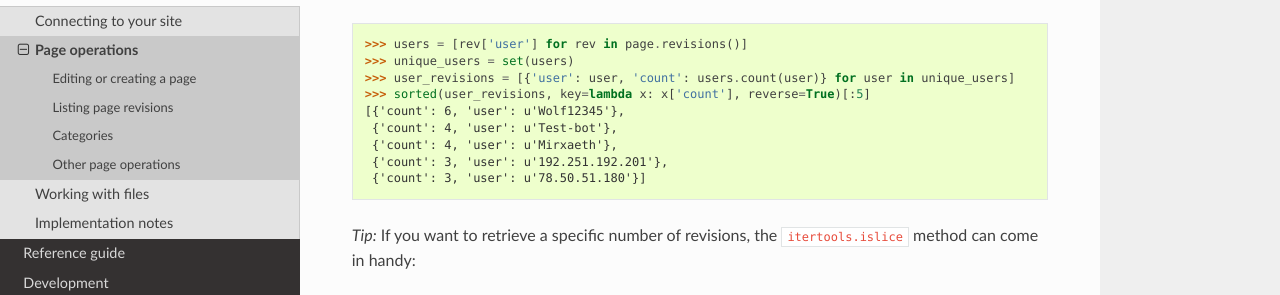
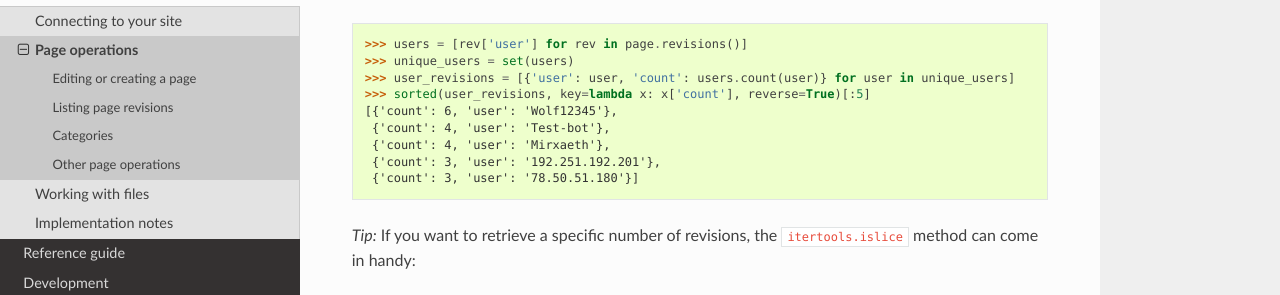
Before and after one commit to mwclient/mwclient, a Sphinx documentation site: the page built from docs/source/user/page-ops.rst, in a window 1280 px wide and 900 px high, scrolled down 878 px. Shown: the part 156-451 px from the top of the window. Built offline with Sphinx 7.4.7 and the Read the Docs theme 2.0.0, drawn with Linux system fonts in a browser that asks for light colours; the version number is read from the project's files by our own code.

```diff
--- a/docs/source/conf.py
+++ b/docs/source/conf.py
@@ -54,8 +54,8 @@ source_suffix = '.rst'
 master_doc = 'index'
 
 # General information about the project.
-project = u'mwclient'
-copyright = u'{0}, Bryan Tong Minh'.format(datetime.datetime.now().year)
+project = 'mwclient'
+copyright = '{0}, Bryan Tong Minh'.format(datetime.datetime.now().year)
 
 # The version info for the project you're documenting, acts as replacement for
 # |version| and |release|, also used in various other places throughout the
@@ -209,8 +209,8 @@ latex_elements = {
 # (source start file, target name, title,
 #  author, documentclass [howto, manual, or own class]).
 latex_documents = [
-  ('index', 'mwclient.tex', u'mwclient Documentation',
-   u'Bryan Tong Minh', 'manual'),
+  ('index', 'mwclient.tex', 'mwclient Documentation',
+   'Bryan Tong Minh', 'manual'),
 ]
 
 # The name of an image file (relative to this directory) to place at the top of
@@ -239,8 +239,8 @@ latex_logo = 'logo.png'
 # One entry per manual page. List of tuples
 # (source start file, name, description, authors, manual section).
 man_pages = [
-    ('index', 'mwclient', u'mwclient Documentation',
-     [u'Bryan Tong Minh'], 1)
+    ('index', 'mwclient', 'mwclient Documentation',
+     ['Bryan Tong Minh'], 1)
 ]
 
 # If true, show URL addresses after external links.
@@ -253,8 +253,8 @@ man_pages = [
 # (source start file, target name, title, author,
 #  dir menu entry, description, category)
 texinfo_documents = [
-  ('index', 'mwclient', u'mwclient Documentation',
-   u'Bryan Tong Minh', 'mwclient', 'One line description of project.',
+  ('index', 'mwclient', 'mwclient Documentation',
+   'Bryan Tong Minh', 'mwclient', 'One line description of project.',
    'Miscellaneous'),
 ]
 
--- a/docs/source/user/page-ops.rst
+++ b/docs/source/user/page-ops.rst
@@ -50,11 +50,11 @@ is handled under the hood so you don't have to worry about it.
     >>> unique_users = set(users)
     >>> user_revisions = [{'user': user, 'count': users.count(user)} for user in unique_users]
     >>> sorted(user_revisions, key=lambda x: x['count'], reverse=True)[:5]
-    [{'count': 6, 'user': u'Wolf12345'},
-     {'count': 4, 'user': u'Test-bot'},
-     {'count': 4, 'user': u'Mirxaeth'},
-     {'count': 3, 'user': u'192.251.192.201'},
-     {'count': 3, 'user': u'78.50.51.180'}]
+    [{'count': 6, 'user': 'Wolf12345'},
+     {'count': 4, 'user': 'Test-bot'},
+     {'count': 4, 'user': 'Mirxaeth'},
+     {'count': 3, 'user': '192.251.192.201'},
+     {'count': 3, 'user': '78.50.51.180'}]
 
 *Tip:* If you want to retrieve a specific number of revisions, the
 :code:`itertools.islice` method can come in handy:
--- a/setup.py
+++ b/setup.py
@@ -1,6 +1,5 @@
 #!/usr/bin/env python
 # encoding=utf-8
-from __future__ import print_function
 import os
 import sys
 from setuptools import setup
@@ -18,7 +17,6 @@ setup(name='mwclient',
       long_description_content_type='text/markdown',
       classifiers=[
           'Programming Language :: Python',
-          'Programming Language :: Python :: 2.7',
           'Programming Language :: Python :: 3.5',
           'Programming Language :: Python :: 3.6',
           'Programming Language :: Python :: 3.7',
@@ -30,10 +28,9 @@ setup(name='mwclient',
       url='https://github.com/mwclient/mwclient',
       license='MIT',
       packages=['mwclient'],
-      install_requires=['requests-oauthlib', 'six'],
+      install_requires=['requests-oauthlib'],
       setup_requires=pytest_runner,
       tests_require=['pytest', 'pytest-cov',
-                     'mock;python_version<"3.3"',
                      'responses>=0.3.0', 'responses!=0.6.0', 'setuptools'],
       zip_safe=True
       )
```
Also changed, not shown: README.md (+1 -1 lines), docs/source/index.rst (+2 -2 lines), 12 other files.
